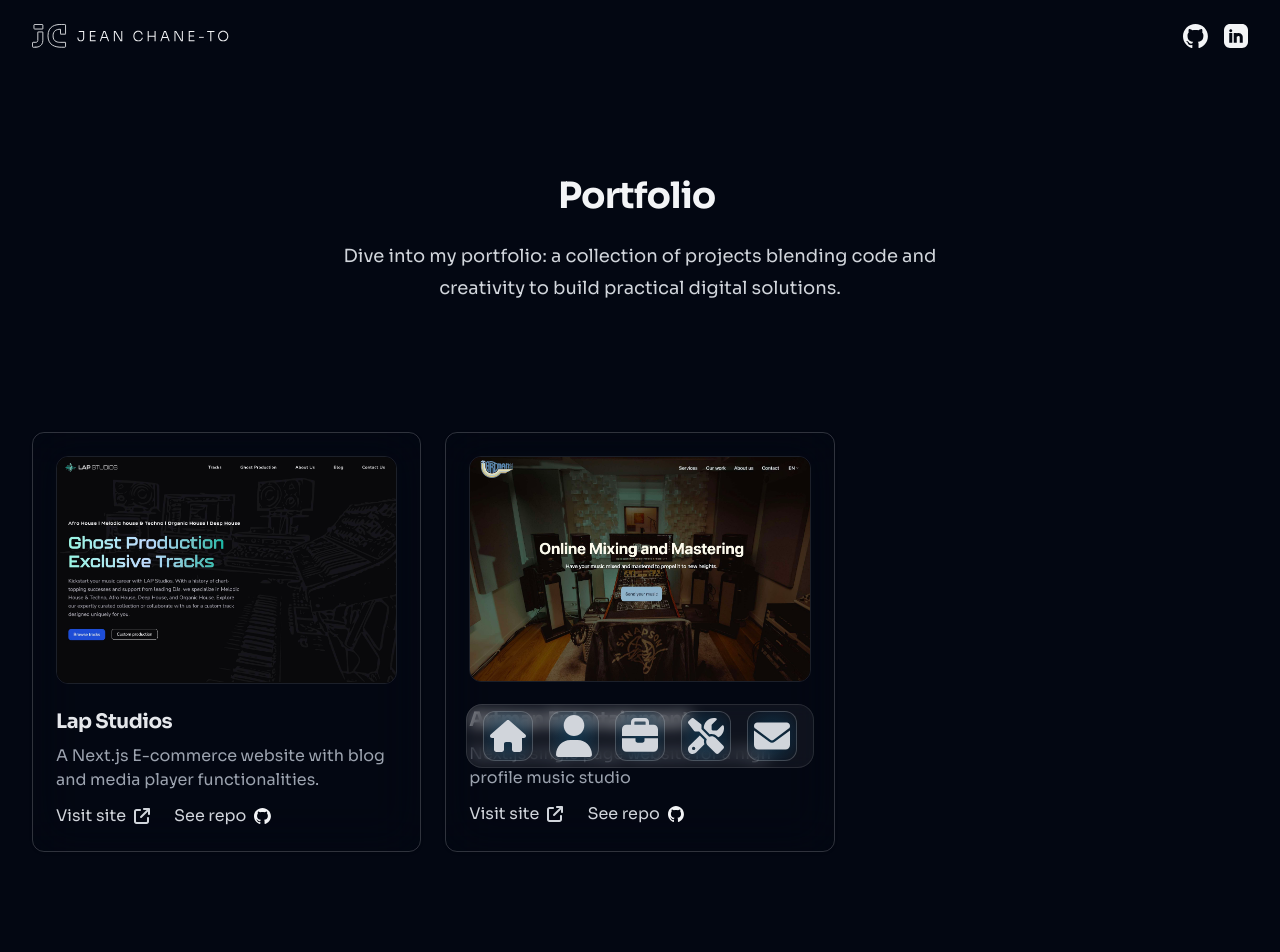
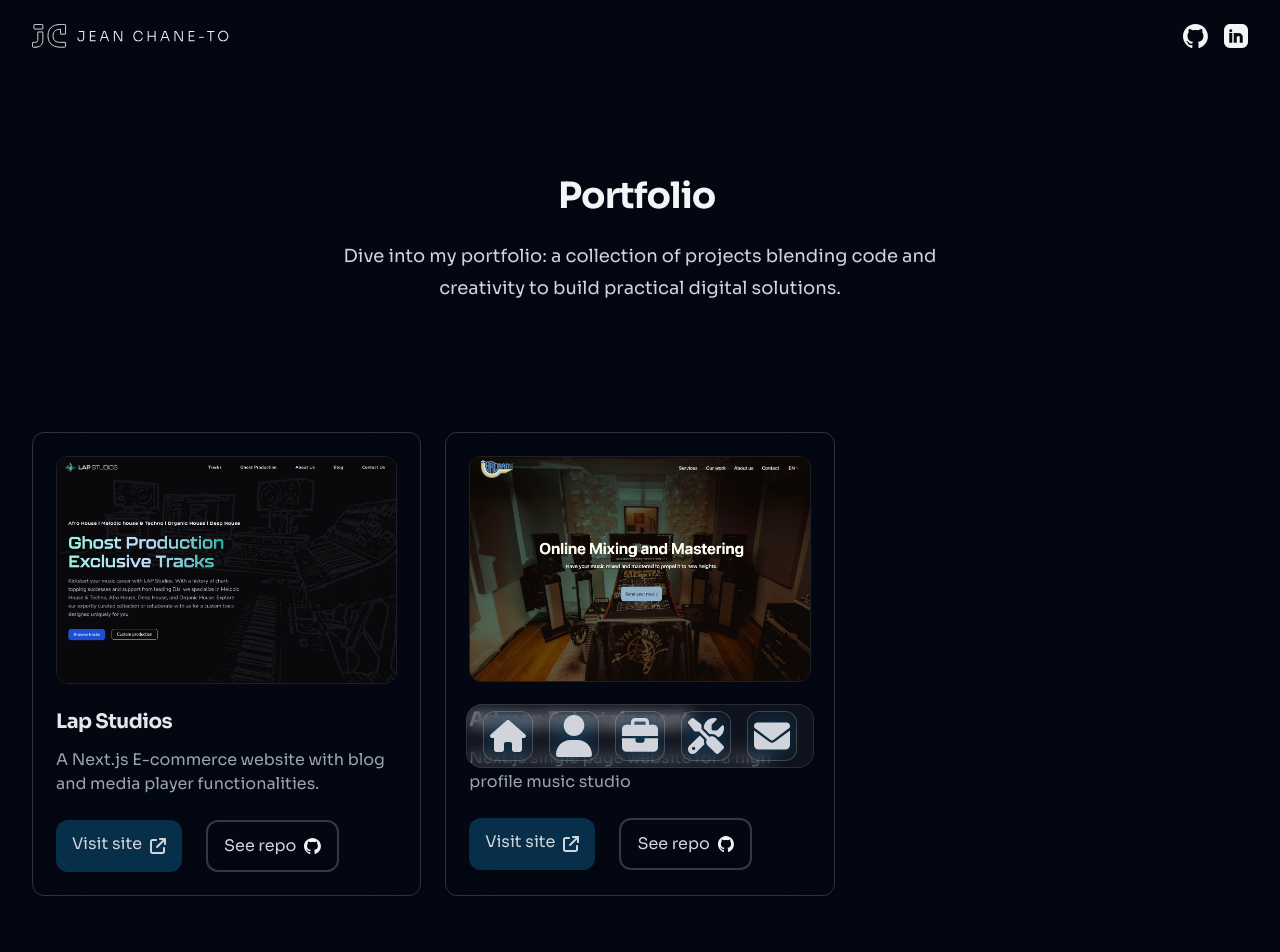
Before and after one commit to jeanchaneto/my-portfolio-website, a Next.js app: page /Portfolio in a window 1280 px wide. Shown: the top 952 px of the page. Built offline with nearby package versions, Linux system fonts and the light colour scheme.

Commit message:
Polish portfolio card

```diff
--- a/src/components/ProjectCard.jsx
+++ b/src/components/ProjectCard.jsx
@@ -71,21 +71,21 @@ const ProjectCard = ({ ...props }) => {
       <div className="px-6 pb-6">
         <motion.h3
           onClick={handleOpenModal}
-          className="mb-2 text-xl font-bold tracking-tight font-sora text-gray-200 cursor-pointer "
+          className="mb-3 text-xl font-bold tracking-tight font-sora text-gray-200 cursor-pointer "
           whileTap={{ scale: 0.8 }}
           whileHover={{ color: "rgb(14, 165, 233)", duration: 0.3 }}
         >
           {props.title}
         </motion.h3>
 
-        <p className="mb-3  text-gray-400">{props.description}</p>
+        <p className="mb-6 text-gray-400">{props.description}</p>
         <div className="flex gap-6 text-gray-300">
           <motion.a
             href={props.siteUrl}
             target="_blank"
-            className="flex gap-2 align-center transition-opacity duration-300 hover:opacity-50"
+            className="flex gap-2 align-center rounded-xl px-4 py-3 bg-sky-950"
             whileTap={{ scale: 0.8 }}
-            whileHover={{opacity:0.5}}
+            whileHover={{ backgroundColor: "#0369a1" }}
           >
             <p>Visit site</p>
             <img
@@ -97,9 +97,12 @@ const ProjectCard = ({ ...props }) => {
           <motion.a
             href={props.repo}
             target="_blank"
-            className="flex gap-2 align-center transition-opacity duration-300 hover:opacity-50"
+            className="flex gap-2 align-center rounded-xl px-4 py-3 border-2 border-white/20  "
             whileTap={{ scale: 0.8 }}
-            whileHover={{opacity:0.5, duration: 0.3}}
+            whileHover={{
+              borderColor: "rgba(255, 255, 255, 0.5)",
+              duration: 0.3,
+            }}
           >
             <p>See repo</p>
             <img
--- a/src/pages/index.jsx
+++ b/src/pages/index.jsx
@@ -93,7 +93,7 @@ export default function Home() {
               <motion.div whileTap={{ scale: 0.8 }}>
                 <Link
                   href="/contact"
-                  className="rounded-xl bg-sky-900 px-4 py-3 text-sm font-semibold text-white shadow-sm hover:bg-sky-700 ring-1 ring-transparent hover:ring-sky-300
+                  className="rounded-xl bg-sky-900 px-4 py-3 text-sm font-semibold text-white shadow-sm hover:bg-sky-700
                 transition-all duration-300
                 focus-visible:outline focus-visible:outline-2 focus-visible:outline-offset-2 focus-visible:outline-sky-300"
                 >
@@ -103,7 +103,7 @@ export default function Home() {
               <motion.div whileTap={{ scale: 0.8 }}>
                 <Link
                   href="/services"
-                  className="text-sm font-semibold rounded-xl bg-transparent hover:bg-sky-950/60 ring-1 ring-transparent hover:ring-sky-400
+                  className="text-sm font-semibold rounded-xl bg-transparent hover:bg-sky-950/60
                 transition-all duration-300
                 focus-visible:outline focus-visible:outline-2 focus-visible:outline-offset-2 focus-visible:outline-sky-300 px-4 py-3 text-white z-20"
                 >
```
